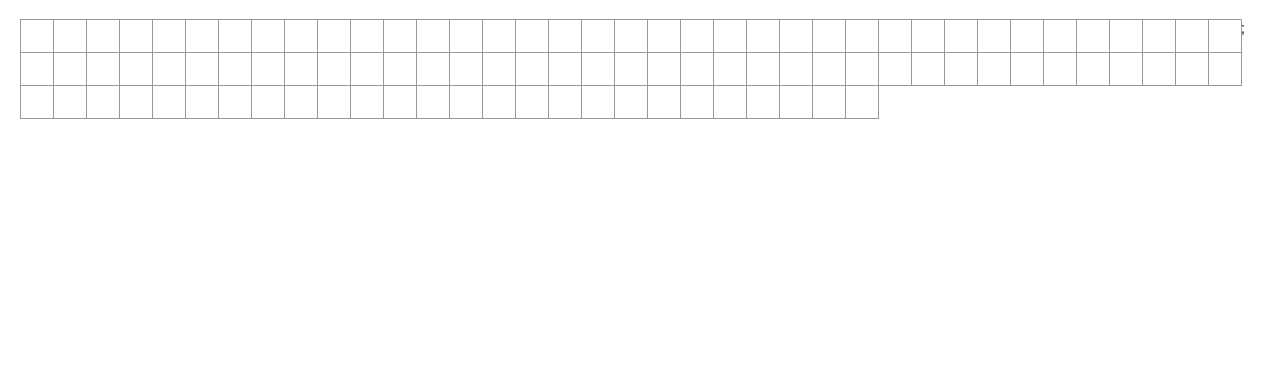
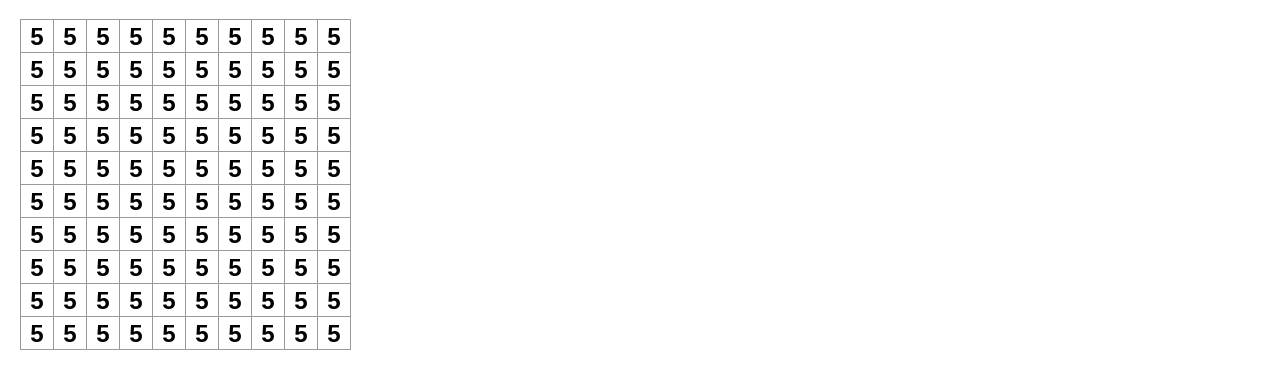
Before and after one commit to bezawork/myPortfolio, a React (Create React App) app: page / in a window 1280 px wide. Shown: the top 380 px of the page. Built offline with nearby package versions, Linux system fonts and the light colour scheme.

Commit message:
made rows

```diff
--- a/src/index.js
+++ b/src/index.js
@@ -3,7 +3,7 @@ import ReactDOM from "react-dom";
 import "./index.css";
 
 function Square(props) {
-  return <button className="square">{props.value}</button>;
+  return <button className="square">{props.children}</button>;
 }
 
 class Board extends React.Component {
@@ -38,15 +38,15 @@ class Board extends React.Component {
   //  }
 
   renderSquare() {
-    return (
-      <div>
-        {this.state.battleShipFirstState.map(battleShipPlayingBoardSingleLine =>
-          battleShipPlayingBoardSingleLine.map(battleShipSingleSquare => (
+    return this.state.battleShipFirstState.map(
+      battleShipPlayingBoardSingleLine => (
+        <div className="board-row">
+          {" "}
+          {battleShipPlayingBoardSingleLine.map(battleShipSingleSquare => (
             <Square> {battleShipSingleSquare}</Square>
-          ))
-        )}
-        ;
-      </div>
+          ))}
+        </div>
+      )
     );
   }
 
```
